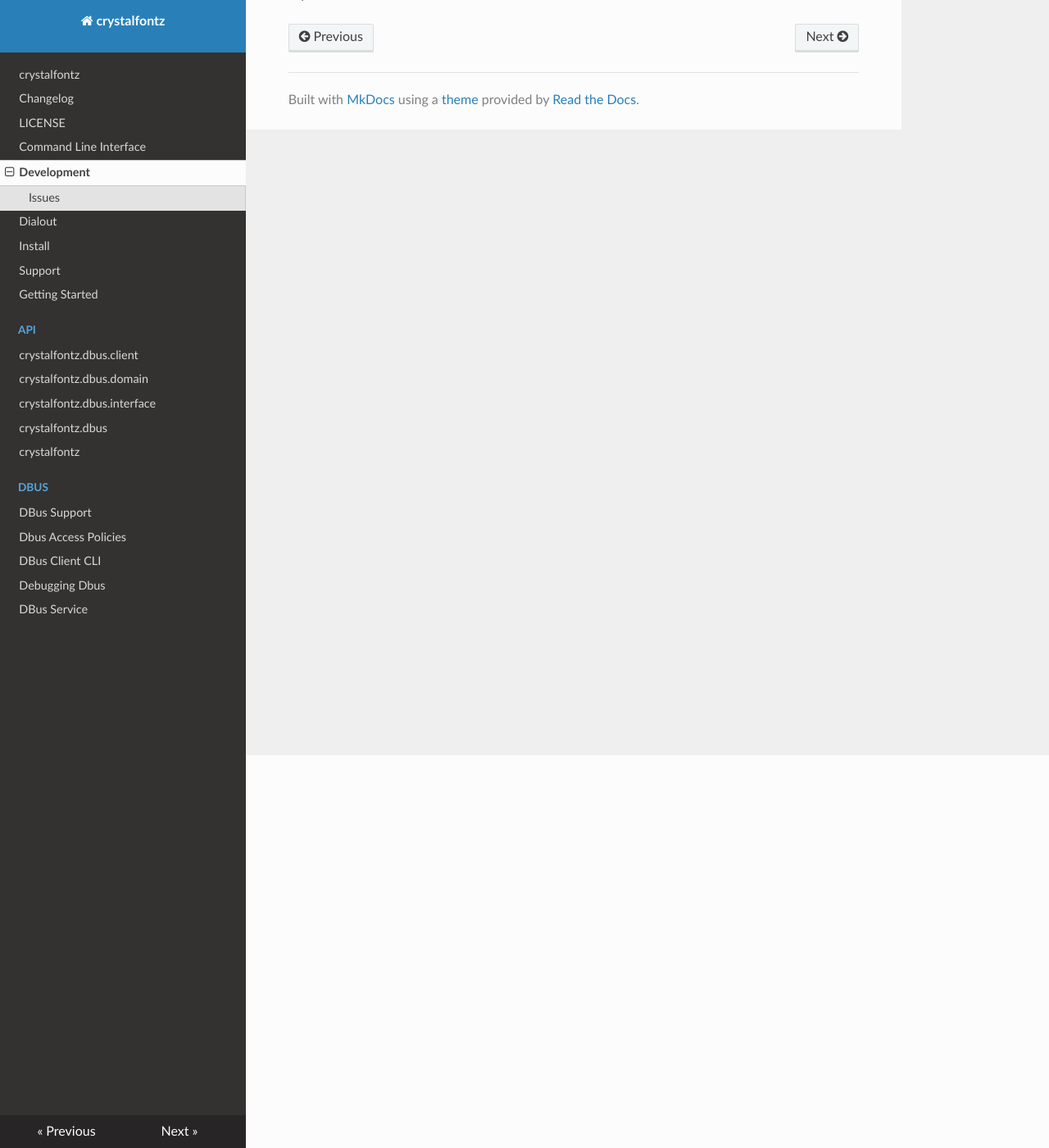
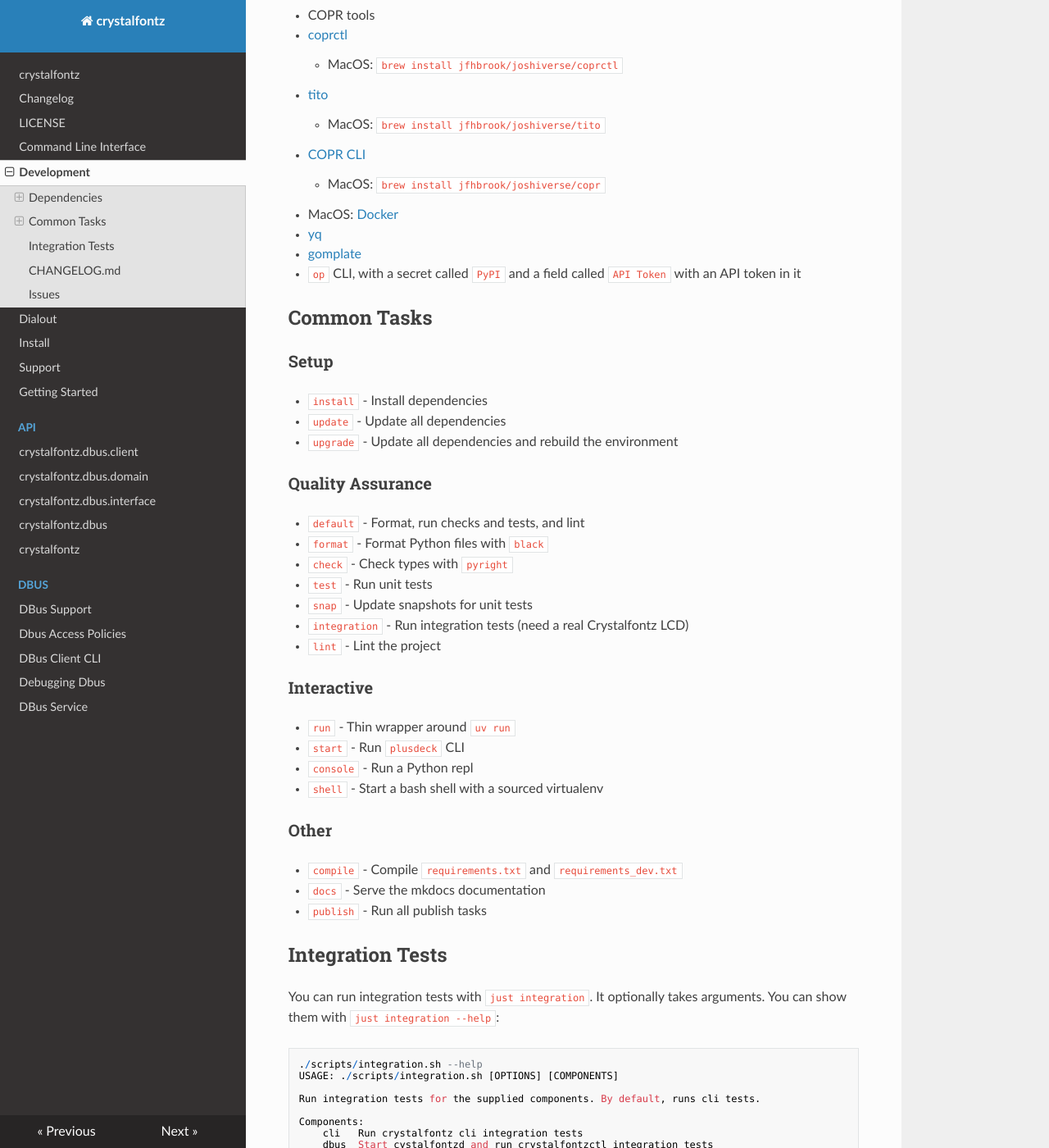
Before and after one commit to jfhbrook/crystalfontz, an MkDocs documentation site: the page built from docs/development.md, in a window 1280 px wide and 1400 px high, scrolled down 479 px. Shown: the whole window at 82% size. Built offline with MkDocs 1.6.1, drawn with Linux system fonts in a browser that asks for light colours; nearby versions of some CDN libraries; some of the changed text lies outside the part shown.

Commit message:
Update development docs

````diff
--- a/docs/development.md
+++ b/docs/development.md
@@ -1,8 +1,92 @@
 # Development
 
-I use `uv` for managing dependencies, but also compile `requirements.txt` and `requirements_dev.txt` files that one can use instead. I also use `just` for task running, but if you don't have it installed you can run the commands manually.
+## Dependencies
 
-There *are* some unit tests in `pytest`, but they mostly target more complex cases of marshalling/unmarshalling and calculating packet CRCs. The bulk of testing involves setting up `crystalfontz` on the computer that has the CFA533, running the `./tests/integration.sh` script, and seeing what it does.
+### Development
+
+- [just](https://github.com/casey/just)
+  - Alternatively, can run commands manually
+- [uv](https://github.com/astral-sh/uv)
+  - Alternatively, can use `requirements_dev.txt` and run commands manually
+- [shellcheck](https://github.com/koalaman/shellcheck)
+- [npx](https://docs.npmjs.com/cli/v8/commands/npx/) for running `pyright`
+
+### Publishing
+
+- COPR tools
+  - [coprctl](https://github.com/jfhbrook/public/tree/main/coprctl)
+    - MacOS: `brew install jfhbrook/joshiverse/coprctl`
+  - [tito](https://github.com/rpm-software-management/tito)
+    - MacOS: `brew install jfhbrook/joshiverse/tito`
+  - [COPR CLI](https://developer.fedoraproject.org/deployment/copr/copr-cli.html)
+    - MacOS: `brew install jfhbrook/joshiverse/copr`
+  - MacOS: [Docker](https://www.docker.com/)
+- [yq](https://github.com/mikefarah/yq)
+- [gomplate](https://github.com/hairyhenderson/gomplate)
+- `op` CLI, with a secret called `PyPI` and a field called `API Token` with an API token in it
+
+## Common Tasks
+
+### Setup
+
+- `install` - Install dependencies
+- `update` - Update all dependencies
+- `upgrade` - Update all dependencies and rebuild the environment
+
+### Quality Assurance
+
+- `default` - Format, run checks and tests, and lint
+- `format` - Format Python files with `black`
+- `check` - Check types with `pyright`
+- `test` - Run unit tests
+- `snap` - Update snapshots for unit tests
+- `integration` - Run integration tests (need a real Crystalfontz LCD)
+- `lint` - Lint the project
+
+### Interactive
+
+- `run` - Thin wrapper around `uv run`
+- `start` - Run `plusdeck` CLI
+- `console` - Run a Python repl
+- `shell` - Start a bash shell with a sourced virtualenv
+
+### Other
+
+- `compile` - Compile `requirements.txt` and `requirements_dev.txt`
+- `docs` - Serve the mkdocs documentation
+- `publish` - Run all publish tasks
+
+## Integration Tests
+
+You can run integration tests with `just integration`. It optionally takes arguments. You can show them with `just integration --help`:
+
+```
+./scripts/integration.sh --help
+USAGE: ./scripts/integration.sh [OPTIONS] [COMPONENTS]
+
+Run integration tests for the supplied components. By default, runs cli tests.
+
+Components:
+    cli   Run crystalfontz cli integration tests
+    dbus  Start cystalfontzd and run crystalfontzctl integration tests
+
+Options:
+    --help    Show this help text
+    --system  Run any dbus tests against the system bus
+
+    Other options are passed to pytest.
+
+Environment:
+    CRYSTALFONTZ_CONFIG_FILE  Use an alternative config file. The default is
+                              ./tests/fixtures/crystalfontz.yaml.
+    CRYSTALTONTZ_LOG_LEVEL
+```
+
+To run standard CLI tests, you can do `just integration`. For DBus tests, do `just integration dbus`.
+
+## CHANGELOG.md
+
+When submitting features, be sure to update the changelog!
 
 ## Issues
 
````
